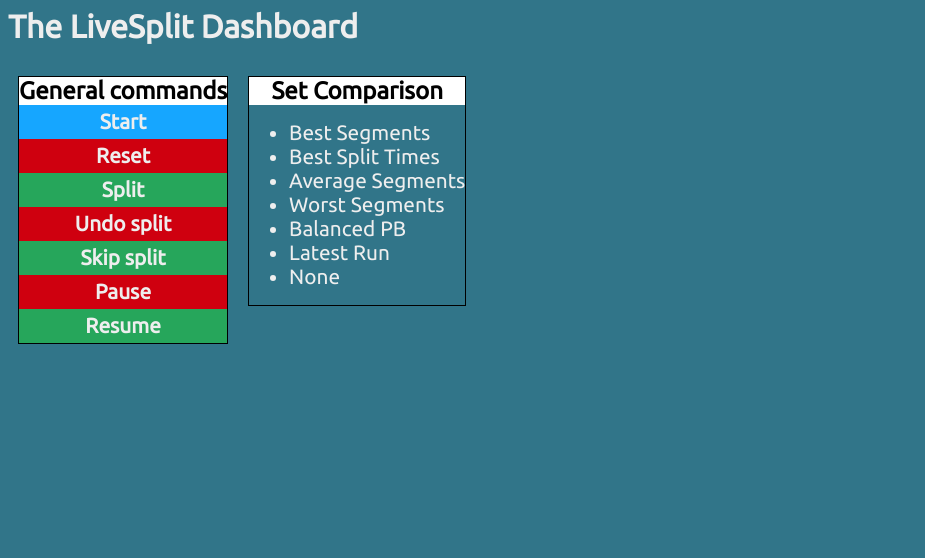
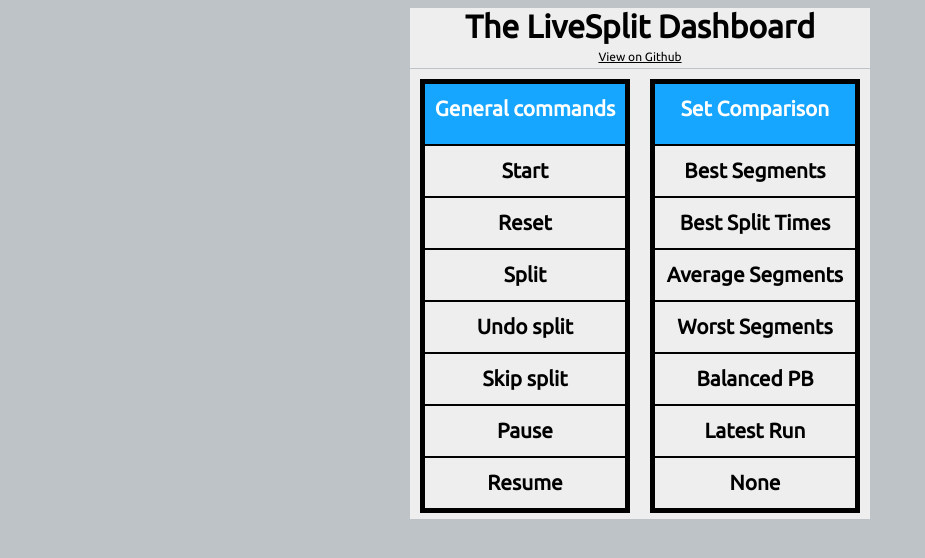
Before and after one commit to JermJermJerm/LiveSplit_Dashboard, a website: page index.html in a window 1280 px wide. Shown: the whole page, without its empty margins (0-925 px from the left). Drawn offline with nearby package versions, Linux system fonts and the light colour scheme; no server answers.

Commit message:
v1.0.0 - First full release
Still more to come, but it works and looks alright!

```diff
--- a/index.html
+++ b/index.html
@@ -2,7 +2,7 @@
 	<head>
 		<title>LiveSplit Dashboard</title>
 
-		<link href="styles.css" type="text/css" rel="stylesheet"/>
+		<link rel="stylesheet"type="text/css" href="styles.css" />
 		<link href="https://fonts.googleapis.com/css?family=Ubuntu" rel="stylesheet">
 
 		<script src="/socket.io/socket.io.js"></script>
@@ -27,7 +27,12 @@
 	</head>
 	<body>
 
+		<div id="container">
+
+			<div id="header">
 				<h1>The LiveSplit Dashboard</h1>
+				<p><a href="https://github.com/JermJermJerm/LiveSplit_Dashboard">View on Github</a></p>
+			</div>
 
 			<div id="dashboard">
 				<!--
@@ -35,7 +40,7 @@
 				-->
 
 				<div id="general">
-				<h2>General commands</h2>
+					<h3>General commands</h3>
 
 					<h3 class="LS_command" id="starttimer">Start</h2>
 					<h3 class="LS_command" id="reset">Reset</h3>
@@ -47,8 +52,8 @@
 				</div>
 
 				<div id="comparisons">
-				<h2>Set Comparison</h2>
 					<ul>
+						<li>Set Comparison</li>
 						<li class="LS_command" id="setcomparison Best Segments">Best Segments</li>
 						<li class="LS_command" id="setcomparison Best Split Times">Best Split Times</li>
 						<li class="LS_command" id="setcomparison Average Segments">Average Segments</li>
@@ -60,5 +65,6 @@
 				</div>
 
 			</div>
+		</div>
 	</body>
 </html>
--- a/index.js
+++ b/index.js
@@ -1,5 +1,6 @@
 //Frontend to backend
-var app = require('express')();
+var express = require('express');
+var app = express();
 var http = require('http').Server(app);
 var io= require('socket.io')(http);
 
@@ -20,6 +21,9 @@
 	//livesplitClient.destroy();
 	//console.log("livesplit server connection destroyed. disconnecting.");
 });
+
+//for serving static files from root dir
+app.use(express.static(__dirname));
 
 app.get('/', function(req, res){
 	res.sendFile(__dirname + '/index.html');
--- a/package.json
+++ b/package.json
@@ -1,6 +1,6 @@
 {
   "name": "LivesplitDashboard",
-  "version": "0.0.2",
+  "version": "1.0.0",
   "description": "Control livesplit from a web-browser",
   "dependencies": {
     "express": "^4.15.2",
--- a/styles.css
+++ b/styles.css
@@ -1,43 +1,83 @@
 *{
 	font-family: 'Ubuntu', sans-serif;
-	color: #EEEEEE;
+	color: black;
 }
 
 body{
-	background-color: #317589;
+	background-color: #BDC3C7;
 }
-/*
-	Background, darkish blue
-	THOUSAND HERB
-	#317589
 
-	Font, hella off?white
-	GALLERY
-	#EEEEEE
+#header{
+	text-align: center;
+}
 
-	Eucalyptus (Green)
-	#26A65B
 
-	MONZA (red)
-	#CF000F
-*/
+#header h1{
+	text-align: center;
+	color: black;
+	margin-bottom: 0;
+}
+#header p{
+	font-size: 12px;
+	margin: 5px;
+}
+
+#container{
+	width: 460px;
+
+	display: block;
+	margin: 0 auto;
+
+	background-color: #EEEEEE;
+}
+
+#dashboard{
+	border-top: 1px #BDC3C7 solid;
+	height: 450px;
+}
+
 #general, #comparisons{
 	display: block;
 	float: left;
-	border: 1px black solid;
+	border: 5px black solid;
 	margin: 10px;
+	width: 200px;
 }
 
-#general h2, #comparisons h2{
+
+#general h3, li{
+	list-style: none;
+	font-size: 1.3em;
+	font-weight: bold;
+	height: 50px;
 	text-align: center;
-	color: #000;
-	background-color: white;
-	margin: 0;
+	padding: 0;
+	line-height: 50px;
 }
 
-#general h3, li{
+#general h3:not(:first-of-type), li:not(:first-of-type){
 	cursor: pointer;
-	font-size: 1.3em;
+}
+
+#general h3:not(:first-of-type):hover, li:not(:first-of-type):hover{
+	background-color: RGB(112, 204, 137);
+}
+
+#general h3:not(:first-of-type):active, li:not(:first-of-type):active{
+	background-color: RGB(41, 204, 84);
+}
+
+#general h3:first-of-type, li:first-of-type{
+	text-align: center;
+	color: white;
+	background-color: RGB(22, 166, 255);
+	margin: 0;
+	height: 60px;
+	border-bottom: 5px black solid;
+}
+
+#general h3:not(:last-child), li:not(:last-child){
+	border-bottom: 2px black solid;
 }
 
 h3{
@@ -46,7 +86,7 @@
 	padding: 5px;
 }
 
-
+/*
 h3:nth-of-type(odd){
 	background-color: #26A65B;
 }
@@ -57,3 +97,9 @@
 h3:nth-of-type(even){
 	background-color: #CF000F;
 }
+*/
+
+ul{
+	margin: 0;
+	padding-left: 0;
+}
```
Lines whose indentation alone changed are shown as unchanged.
